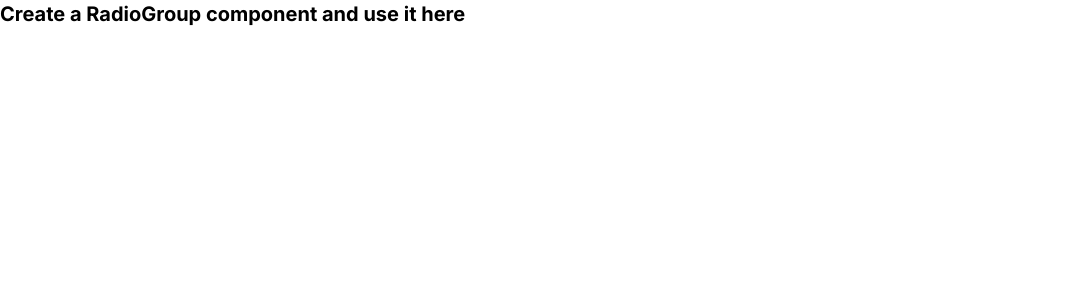
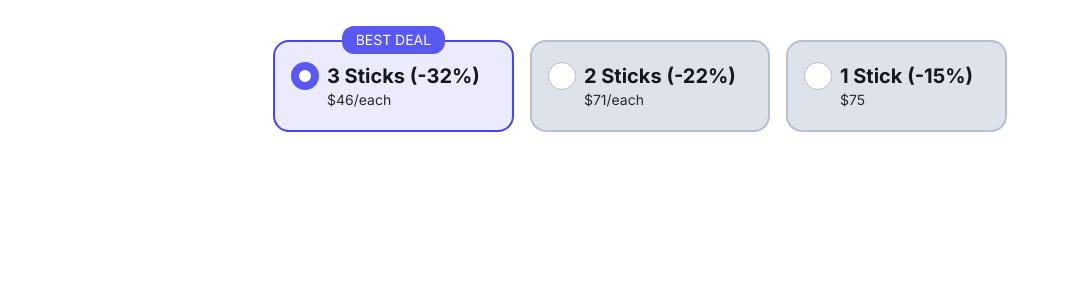
Before and after one commit to zain-adtracktiv/frontend-test, a Next.js app: page / in a window 1280 px wide. Shown: the top 300 px of the page, without its empty margins (0-1069 px from the left). Built offline with nearby package versions, Linux system fonts and the light colour scheme.

Commit message:
Create Radio Inputs

```diff
--- /dev/null
+++ b/app/components/RadioGroup.tsx
@@ -0,0 +1,32 @@
+"use client";
+
+import RadioItem from "@/app/components/RadioItem";
+
+interface RadioOption {
+  value: number;
+  label: string;
+  each?: boolean;
+}
+
+interface RadioGroupProps {
+  options: RadioOption[];
+  selectedValue: number;
+  onChange: (value: number) => void;
+}
+
+const RadioGroup = ({ options, selectedValue, onChange }: RadioGroupProps) => {
+  return (
+    <div className="flex gap-4 flex-wrap">
+      {options.map((option, index) => (
+        <RadioItem
+          key={`${option.value}-${index}`}
+          option={option}
+          onChange={onChange}
+          selectedValue={selectedValue}
+        />
+      ))}
+    </div>
+  );
+};
+
+export default RadioGroup;
--- /dev/null
+++ b/app/components/RadioItem.tsx
@@ -0,0 +1,48 @@
+"use client";
+const RadioItem = ({ option, selectedValue, onChange }) => {
+  return (
+    <label
+      key={`${option.value}`}
+      className={`flex relative cursor-pointer gap-2 border-2 rounded-2xl p-4 py-5 pr-8
+            ${
+              selectedValue === option.value
+                ? "bg-[#ECEBFE] border-[#4745EE]"
+                : "bg-[#DEE2EA] border-[#B7BED0]"
+            }
+          `}
+    >
+      <input
+        type="radio"
+        name="item"
+        value={option.value}
+        checked={selectedValue === option.value}
+        onChange={() => onChange(option.value)}
+        className="hidden"
+        aria-labelledby={`label-${option.value}`}
+      />
+      <span
+        className={`size-7 bg-white rounded-full
+              ${
+                selectedValue === option.value
+                  ? "border-[#5A58F2] border-[8px]"
+                  : "border-[#B7BED0] border"
+              }
+            `}
+      ></span>
+      <div className="flex flex-col">
+        <span className="text-[#14181F] font-bold text-xl">{option.label}</span>
+        <span className="text-[#262A32] text-sm">
+          ${option.value}
+          {option.isEach && "/each"}
+        </span>
+      </div>
+      {option.isBestDeal && (
+        <div className="absolute text-white text-sm uppercase bg-[#5A58F2] rounded-xl p-3.5 py-1 w-fit -top-4 mx-auto left-0 right-0">
+          Best Deal
+        </div>
+      )}
+    </label>
+  );
+};
+
+export default RadioItem;
--- a/app/page.tsx
+++ b/app/page.tsx
@@ -1,7 +1,21 @@
+"use client";
+
+import React, { useState } from "react";
+import RadioGroup from "./components/RadioGroup";
+import { radioOptions } from "@/lib/constants";
+
 export default function Home() {
+  const [selectedValue, setSelectedValue] = useState<number>(
+    radioOptions[0].value,
+  );
+
   return (
-    <div className="text-xl font-bold">
-      Create a RadioGroup component and use it here
+    <div className="flex py-10 justify-center">
+      <RadioGroup
+        options={radioOptions}
+        selectedValue={selectedValue}
+        onChange={setSelectedValue}
+      />
     </div>
   );
 }
--- /dev/null
+++ b/lib/constants.ts
@@ -0,0 +1,11 @@
+interface RadioItem {
+  label: string;
+  value: number;
+  isEach?: boolean;
+  isBestDeal?: boolean;
+}
+export const radioOptions: RadioItem[] = [
+  { label: "3 Sticks (-32%)", value: 46.0, isEach: true, isBestDeal: true },
+  { label: "2 Sticks (-22%)", value: 71.0, isEach: true },
+  { label: "1 Stick (-15%)", value: 75.0 },
+];
```
